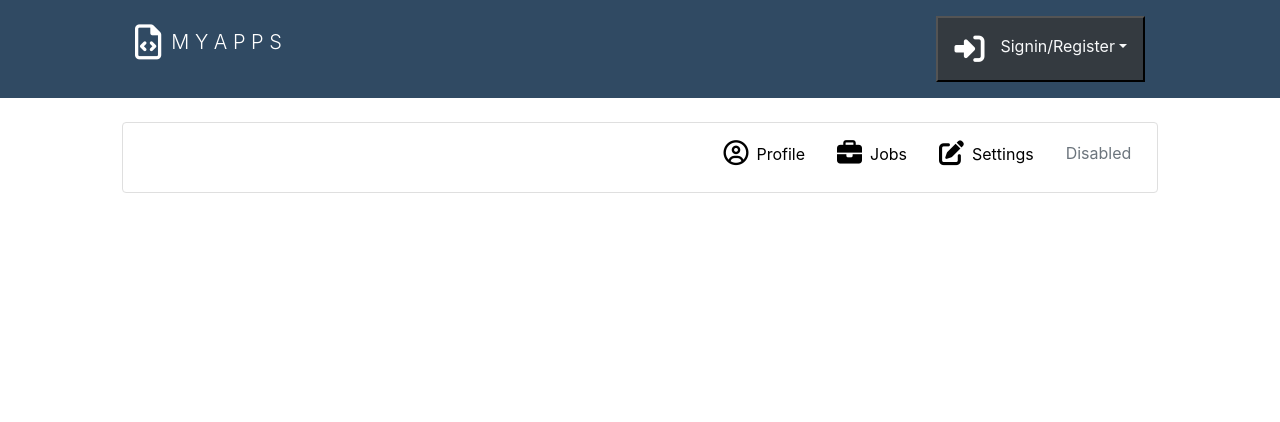
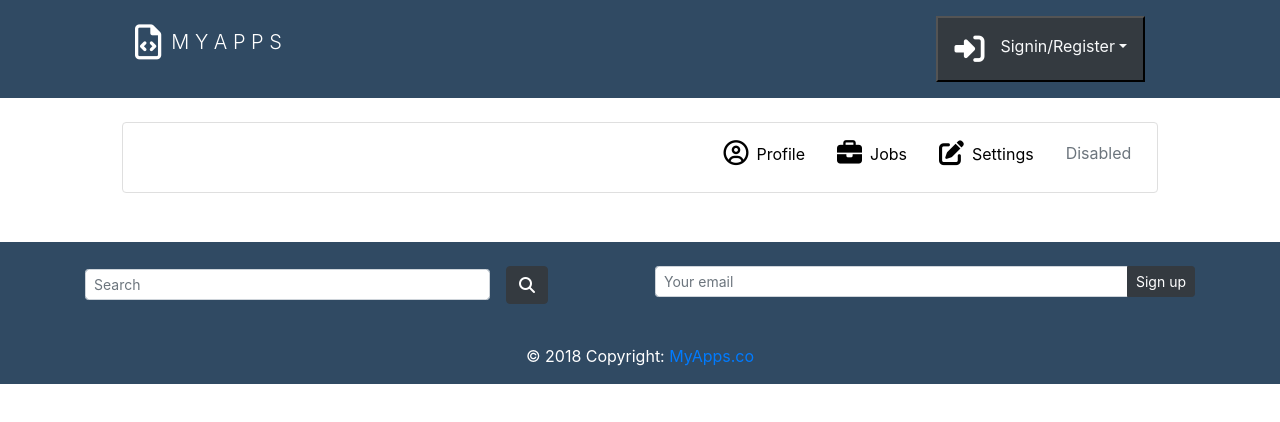
Before and after one commit to vinsonlaiono/jwt_angular, an Angular app in the folder client/: page /home in a window 1280 px wide. Shown: the top 422 px of the page. Built offline with nearby package versions, Linux system fonts and the light colour scheme.

Commit message:
styled footer component

```diff
--- a/client/src/app/app.module.ts
+++ b/client/src/app/app.module.ts
@@ -13,6 +13,7 @@ import { JobsComponent } from './components/jobs/jobs.component';
 import { HomeNavComponent } from './components/home-nav/home-nav.component';
 import { SettingsComponent } from './components/settings/settings.component';
 import { PageNotFoundComponent } from './components/page-not-found/page-not-found.component';
+import { FooterComponent } from './components/footer/footer.component';
 @NgModule({
   declarations: [
     AppComponent,
@@ -21,7 +22,8 @@ import { PageNotFoundComponent } from './components/page-not-found/page-not-foun
     JobsComponent,
     HomeNavComponent,
     SettingsComponent,
-    PageNotFoundComponent
+    PageNotFoundComponent,
+    FooterComponent
   ],
   imports: [
     BrowserModule,
--- /dev/null
+++ b/client/src/app/components/footer/footer.component.css
@@ -0,0 +1,3 @@
+footer{
+    background-color: #304a63
+}
--- /dev/null
+++ b/client/src/app/components/footer/footer.component.html
@@ -0,0 +1,54 @@
+<!-- Footer -->
+<footer class="page-footer font-small pt-4 text-white mt-4">
+
+    <!-- Footer Elements -->
+    <div class="container">
+
+      <!--Grid row-->
+      <div class="row">
+
+        <!--Grid column-->
+        <div class="col-md-6 mb-4">
+
+          <!-- Form -->
+          <form class="form-inline">
+            <input class="form-control form-control-sm mr-3 w-75" type="text" placeholder="Search"
+              aria-label="Search">
+              <button class="btn btn-dark">
+                <i class="fas fa-search" aria-hidden="true"></i>
+
+              </button>
+          </form>
+          <!-- Form -->
+
+        </div>
+        <!--Grid column-->
+
+        <!--Grid column-->
+        <div class="col-md-6 mb-4">
+
+          <form class="input-group">
+            <input type="text" class="form-control form-control-sm" placeholder="Your email"
+              aria-label="Your email" aria-describedby="basic-addon2">
+            <div class="input-group-append">
+              <button class="btn btn-sm btn-outline-white btn-dark my-0" type="button">Sign up</button>
+            </div>
+          </form>
+
+        </div>
+        <!--Grid column-->
+
+      </div>
+      <!--Grid row-->
+
+    </div>
+    <!-- Footer Elements -->
+
+    <!-- Copyright -->
+    <div class="footer-copyright text-center py-3">© 2018 Copyright:
+      <a href="https://mdbootstrap.com/education/bootstrap/"> MyApps.co</a>
+    </div>
+    <!-- Copyright -->
+
+  </footer>
+  <!-- Footer -->
--- /dev/null
+++ b/client/src/app/components/footer/footer.component.ts
@@ -0,0 +1,15 @@
+import { Component, OnInit } from '@angular/core';
+
+@Component({
+  selector: 'app-footer',
+  templateUrl: './footer.component.html',
+  styleUrls: ['./footer.component.css']
+})
+export class FooterComponent implements OnInit {
+
+  constructor() { }
+
+  ngOnInit() {
+  }
+
+}
--- a/client/src/app/components/home-nav/home-nav.component.html
+++ b/client/src/app/components/home-nav/home-nav.component.html
@@ -23,5 +23,8 @@
       <a class="nav-link disabled" href="#" tabindex="-1" aria-disabled="true">Disabled</a>
     </li>
   </ul>
+</div>
+<div class="container col-10 mt-4">
+
   <router-outlet></router-outlet>
 </div>
--- a/client/src/app/login/login.component.html
+++ b/client/src/app/login/login.component.html
@@ -72,3 +72,5 @@
   </nav>
 
 <router-outlet></router-outlet>
+
+<app-footer></app-footer>
--- a/client/src/index.html
+++ b/client/src/index.html
@@ -13,6 +13,7 @@
   <script src="https://stackpath.bootstrapcdn.com/bootstrap/4.3.1/js/bootstrap.min.js" integrity="sha384-JjSmVgyd0p3pXB1rRibZUAYoIIy6OrQ6VrjIEaFf/nJGzIxFDsf4x0xIM+B07jRM" crossorigin="anonymous"></script>
   <script src="https://kit.fontawesome.com/6994b2b1a2.js"></script>
 
+
 </head>
 <body>
   <app-root-component></app-root-component>
```
Also changed, not shown: 1 other file (tests, documents, lock files or other folders).
